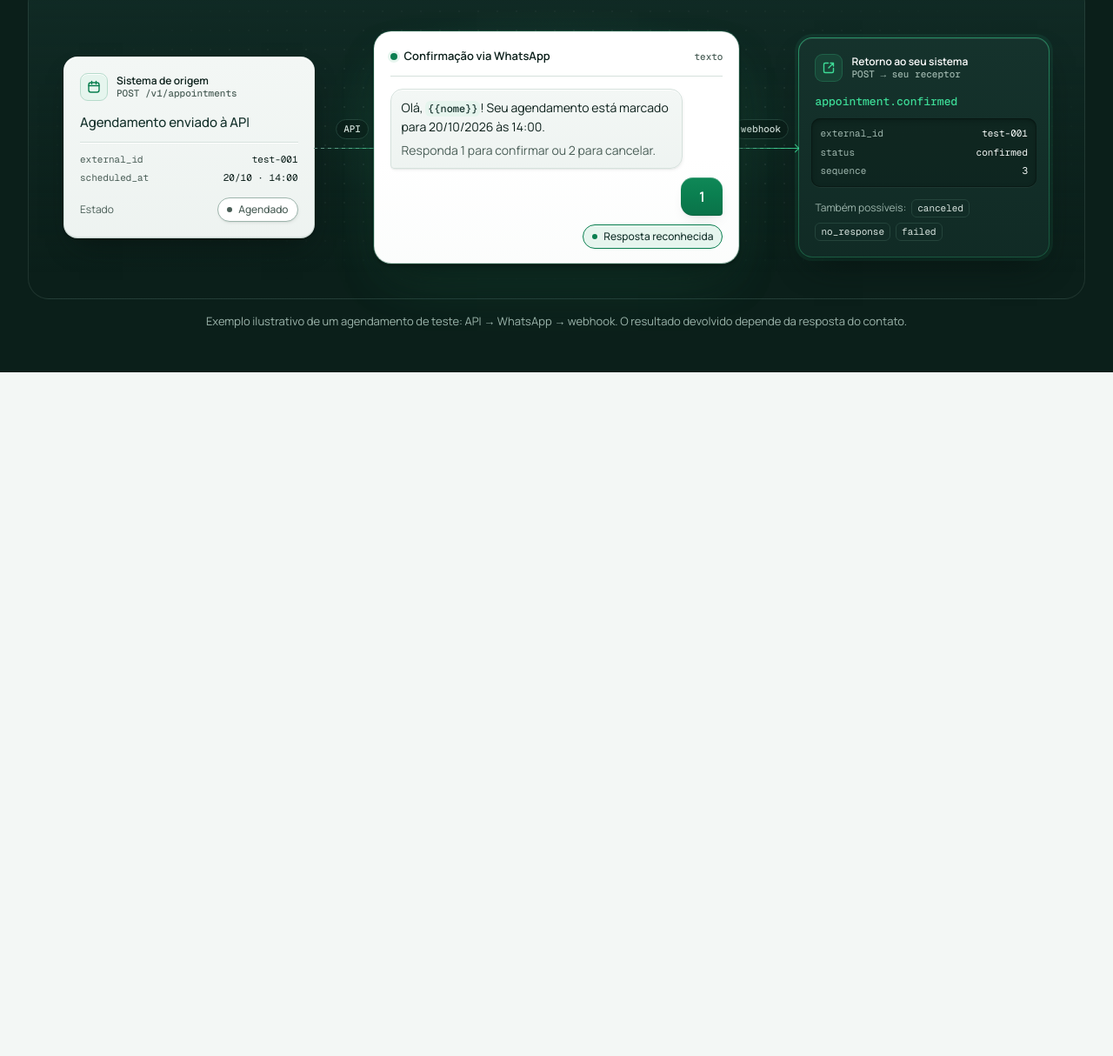
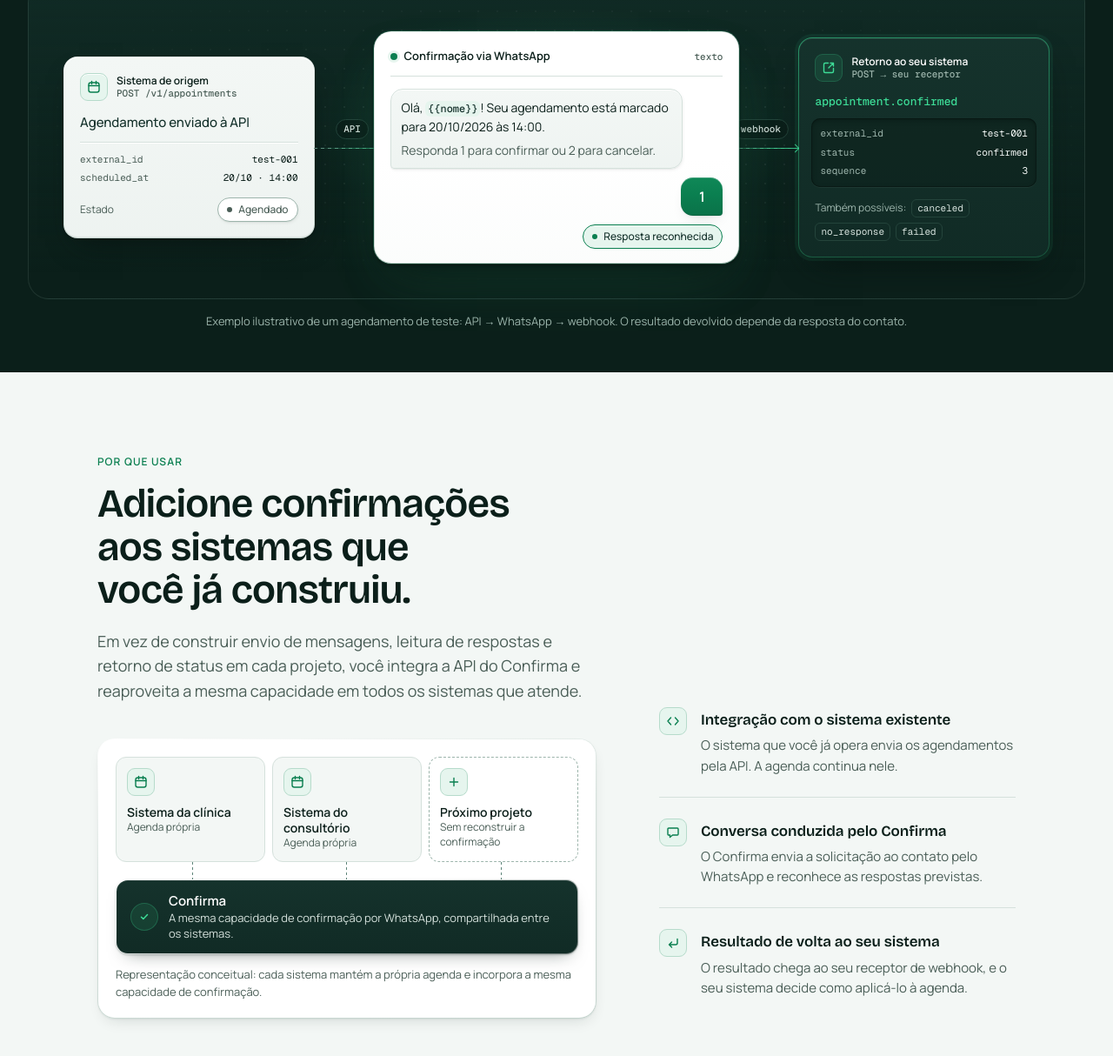
Before and after one commit to buildwitharthur/confirma, an Astro site in the folder apps/landing/: page / in a window 1280 px wide. Shown: the part 605-1819 px from the top of the page at 87% size. Before the commit the page ends 1033 px from the top, so only its background shows below. Built offline with nearby package versions, Linux system fonts and the light colour scheme; Astro itself is replaced by a stand-in of ours.

Commit message:
feat(landing): implement benefits section and reuse demonstration

```diff
--- /dev/null
+++ b/apps/landing/src/components/sections/benefits/BenefitsContent.astro
@@ -0,0 +1,22 @@
+<div>
+  <p
+    class="mb-4 flex items-center gap-2.5 text-xs leading-[1.2] font-semibold tracking-[0.09em] text-brand uppercase"
+  >
+    Por que usar
+  </p>
+
+  <h2
+    id="benefits-title"
+    class="max-w-[19ch] font-display text-[clamp(2rem,1.25rem+3.2vw,2.625rem)] leading-[1.08] font-semibold tracking-[-0.015em] text-balance lg:max-w-[20ch] lg:text-[clamp(2.625rem,1.5rem+1.7vw,3rem)]"
+  >
+    Adicione confirmações aos sistemas que você já construiu.
+  </h2>
+
+  <p
+    class="mt-4 max-w-[54ch] text-[1.0625rem] leading-[1.6] text-pretty text-dark-green-gray md:mt-5 md:text-[1.125rem]"
+  >
+    Em vez de construir envio de mensagens, leitura de respostas e retorno de status em cada
+    projeto, você integra a API do Confirma e reaproveita a mesma capacidade em todos os sistemas
+    que atende.
+  </p>
+</div>
--- /dev/null
+++ b/apps/landing/src/components/sections/benefits/BenefitsSection.astro
@@ -0,0 +1,45 @@
+---
+import BenefitsContent from './BenefitsContent.astro';
+import CapabilityItem from './CapabilityItem.astro';
+import ReuseDemo from './demo/ReuseDemo.astro';
+
+const capabilities = [
+  {
+    title: 'Integração com o sistema existente',
+    description: 'O sistema que você já opera envia os agendamentos pela API. A agenda continua nele.',
+    iconPath: 'M5.5 4 2 8l3.5 4M10.5 4 14 8l-3.5 4',
+  },
+  {
+    title: 'Conversa conduzida pelo Confirma',
+    description:
+      'O Confirma envia a solicitação ao contato pelo WhatsApp e reconhece as respostas previstas.',
+    iconPath: 'M3 3h10a1 1 0 0 1 1 1v6a1 1 0 0 1-1 1H7.5L4.5 13.5V11H3a1 1 0 0 1-1-1V4a1 1 0 0 1 1-1z',
+  },
+  {
+    title: 'Resultado de volta ao seu sistema',
+    description:
+      'O resultado chega ao seu receptor de webhook, e o seu sistema decide como aplicá-lo à agenda.',
+    iconPath: 'M13 3.5V8a2 2 0 0 1-2 2H3.5M6.5 7 3.5 10l3 3',
+  },
+] as const;
+---
+
+<section id="beneficios" aria-labelledby="benefits-title" class="scroll-mt-22 py-16 md:py-24 min-[1200px]:py-30">
+  <div
+    class="mx-auto grid w-full max-w-[1120px] gap-12 px-5 md:px-8 lg:grid-cols-[minmax(0,7fr)_minmax(0,5fr)] lg:gap-x-[72px] lg:gap-y-8 min-[1200px]:px-12"
+  >
+    <div class="min-w-0 lg:col-start-1 lg:row-start-1">
+      <BenefitsContent />
+      <ReuseDemo />
+    </div>
+
+    <div class="min-w-0 lg:col-start-2 lg:row-start-1 lg:self-end">
+      <ul
+        class="md:max-lg:grid md:max-lg:grid-cols-3 md:max-lg:gap-x-6"
+        aria-label="O que a capacidade inclui"
+      >
+        {capabilities.map((capability) => <CapabilityItem {...capability} />)}
+      </ul>
+    </div>
+  </div>
+</section>
--- /dev/null
+++ b/apps/landing/src/components/sections/benefits/CapabilityItem.astro
@@ -0,0 +1,38 @@
+---
+interface Props {
+  title: string;
+  description: string;
+  iconPath: string;
+}
+
+const { title, description, iconPath } = Astro.props;
+---
+
+<li
+  class="grid grid-cols-[32px_minmax(0,1fr)] gap-x-4 py-5 not-first:border-t not-first:border-light-green-gray lg:py-6 md:max-lg:grid-cols-1 md:max-lg:content-start md:max-lg:border-t-0 md:max-lg:pt-6 md:max-lg:pb-0"
+>
+  <span
+    class="row-[1/span_2] grid size-8 shrink-0 place-items-center rounded-[9px] border border-[color-mix(in_srgb,var(--confirma-marca-verde)_22%,var(--confirma-apoio-verde-claro))] bg-light-green text-brand md:max-lg:row-auto md:max-lg:mb-4"
+    aria-hidden="true"
+  >
+    <svg
+      class="size-4"
+      viewBox="0 0 16 16"
+      fill="none"
+      stroke="currentColor"
+      stroke-width="1.4"
+      stroke-linecap="round"
+      stroke-linejoin="round"
+    >
+      <path d={iconPath}></path>
+    </svg>
+  </span>
+  <h3
+    class="mt-1 font-display text-[1.0625rem] leading-[1.3] font-semibold tracking-[-0.005em] text-balance"
+  >
+    {title}
+  </h3>
+  <p class="mt-1.5 text-[0.9375rem] leading-[1.55] text-pretty text-dark-green-gray">
+    {description}
+  </p>
+</li>
--- /dev/null
+++ b/apps/landing/src/components/sections/benefits/demo/ReuseDemo.astro
@@ -0,0 +1,48 @@
+---
+import SystemCard from './SystemCard.astro';
+import SharedCapability from './SharedCapability.astro';
+
+const systems = [
+  { name: 'Sistema da clínica', description: 'Agenda própria', variant: 'default' },
+  { name: 'Sistema do consultório', description: 'Agenda própria', variant: 'default' },
+  { name: 'Próximo projeto', description: 'Sem reconstruir a confirmação', variant: 'next' },
+] as const;
+
+const surfaceTokens = [
+  '[--aresta-clara:linear-gradient(168deg,rgb(255_255_255/0.95),var(--confirma-apoio-cinza-verde-claro)_42%,color-mix(in_srgb,var(--confirma-apoio-cinza-verde-claro)_70%,var(--confirma-apoio-cinza-verde-medio)))]',
+  '[--brilho-topo:inset_0_1px_0_rgb(255_255_255/0.9)]',
+  '[--elev-2:0_1px_2px_rgb(11_31_26/0.06),1px_8px_18px_-8px_rgb(11_31_26/0.16)]',
+];
+---
+
+<figure
+  aria-labelledby="reuse-caption"
+  class:list={[
+    'mt-8 rounded-[20px] border border-transparent p-4 sm:p-5 lg:mt-10',
+    '[background:linear-gradient(var(--confirma-apoio-branco),var(--confirma-apoio-branco))_padding-box,var(--aresta-clara)_border-box]',
+    '[box-shadow:var(--brilho-topo),var(--elev-2)]',
+    surfaceTokens,
+  ]}
+>
+  <ul class="grid gap-2 sm:grid-cols-3" aria-label="Sistemas ilustrativos">
+    {systems.map((system) => <SystemCard {...system} />)}
+  </ul>
+
+  <div class="hidden h-5 grid-cols-3 sm:grid" aria-hidden="true">
+    {
+      systems.map(() => (
+        <i class="w-px justify-self-center bg-[repeating-linear-gradient(180deg,var(--confirma-apoio-verde-acinzentado)_0_3px,transparent_3px_6px)]" />
+      ))
+    }
+  </div>
+
+  <SharedCapability />
+
+  <figcaption
+    id="reuse-caption"
+    class="mt-3.5 text-[0.8125rem] leading-normal font-normal text-dark-green-gray"
+  >
+    Representação conceitual: cada sistema mantém a própria agenda e incorpora a mesma capacidade de
+    confirmação.
+  </figcaption>
+</figure>
--- /dev/null
+++ b/apps/landing/src/components/sections/benefits/demo/SharedCapability.astro
@@ -0,0 +1,40 @@
+---
+const surfaceTokens = [
+  '[--aresta-escura:linear-gradient(168deg,rgb(255_255_255/0.13),rgb(157_181_172/0.12)_30%,rgb(11_31_26/0.6))]',
+  '[--brilho-topo-escuro:inset_0_1px_0_rgb(255_255_255/0.07)]',
+];
+---
+
+<p
+  class:list={[
+    'mt-3 flex max-w-none items-center gap-3 rounded-[14px] border border-transparent px-4 py-3.5 text-white sm:mt-0',
+    '[background:linear-gradient(180deg,color-mix(in_srgb,var(--confirma-apoio-verde-escuro)_88%,var(--confirma-apoio-verde-profundo)),color-mix(in_srgb,var(--confirma-apoio-verde-escuro)_70%,var(--confirma-marca-noite)))_padding-box,var(--aresta-escura)_border-box]',
+    '[box-shadow:var(--brilho-topo-escuro),0_1px_2px_rgb(11_31_26/0.2),1px_10px_20px_-12px_rgb(11_31_26/0.5)]',
+    surfaceTokens,
+  ]}
+>
+  <span
+    class="grid size-8 shrink-0 place-items-center rounded-full border border-[rgb(61_220_151/0.24)] bg-[rgb(61_220_151/0.1)] text-mint"
+    aria-hidden="true"
+  >
+    <svg
+      class="size-4"
+      viewBox="0 0 16 16"
+      fill="none"
+      stroke="currentColor"
+      stroke-width="1.5"
+      stroke-linecap="round"
+      stroke-linejoin="round"
+    >
+      <path d="m4.5 8.2 2.3 2.3 4.7-4.9"></path>
+    </svg>
+  </span>
+  <span>
+    <strong class="block text-[0.9375rem] leading-[1.3] font-semibold tracking-[-0.005em]">
+      Confirma
+    </strong>
+    <small class="block text-[0.8125rem] leading-[1.4] text-light-green-gray">
+      A mesma capacidade de confirmação por WhatsApp, compartilhada entre os sistemas.
+    </small>
+  </span>
+</p>
--- /dev/null
+++ b/apps/landing/src/components/sections/benefits/demo/SystemCard.astro
@@ -0,0 +1,48 @@
+---
+interface Props {
+  name: string;
+  description: string;
+  variant?: 'default' | 'next';
+}
+
+const { name, description, variant = 'default' } = Astro.props;
+const isNext = variant === 'next';
+---
+
+<li
+  class:list={[
+    'flex min-w-0 items-center gap-3 rounded-xl border px-3 py-2.5 sm:flex-col sm:items-start sm:gap-2.5 sm:p-3',
+    isNext
+      ? 'border-dashed border-medium-green-gray bg-transparent'
+      : 'border-light-green-gray bg-mist',
+  ]}
+>
+  <span
+    class="grid size-8 shrink-0 place-items-center rounded-[9px] border border-[color-mix(in_srgb,var(--confirma-marca-verde)_22%,var(--confirma-apoio-verde-claro))] bg-light-green text-brand"
+    aria-hidden="true"
+  >
+    <svg
+      class="size-4"
+      viewBox="0 0 16 16"
+      fill="none"
+      stroke="currentColor"
+      stroke-width="1.4"
+      stroke-linecap="round"
+    >
+      {
+        isNext ? (
+          <path d="M8 3.5v9M3.5 8h9" />
+        ) : (
+          <>
+            <rect x="2" y="3" width="12" height="11" rx="2.5" />
+            <path d="M2 6.5h12M5.5 1.5v3M10.5 1.5v3" />
+          </>
+        )
+      }
+    </svg>
+  </span>
+  <span>
+    <span class="block text-sm leading-[1.3] font-semibold">{name}</span>
+    <span class="block text-xs leading-[1.4] text-dark-green-gray">{description}</span>
+  </span>
+</li>
--- a/apps/landing/src/pages/index.astro
+++ b/apps/landing/src/pages/index.astro
@@ -2,6 +2,7 @@
 import '../styles/global.css';
 import Header from '../components/layout/header/Header.astro';
 import HeroSection from '../components/sections/hero/HeroSection.astro';
+import BenefitsSection from '../components/sections/benefits/BenefitsSection.astro';
 
 const title = 'Confirma | Confirmações por WhatsApp via API';
 
@@ -52,6 +53,7 @@
     <Header />
     <main id="conteudo" class="font-sans text-night">
       <HeroSection />
+      <BenefitsSection />
     </main>
   </body>
 </html>
```
